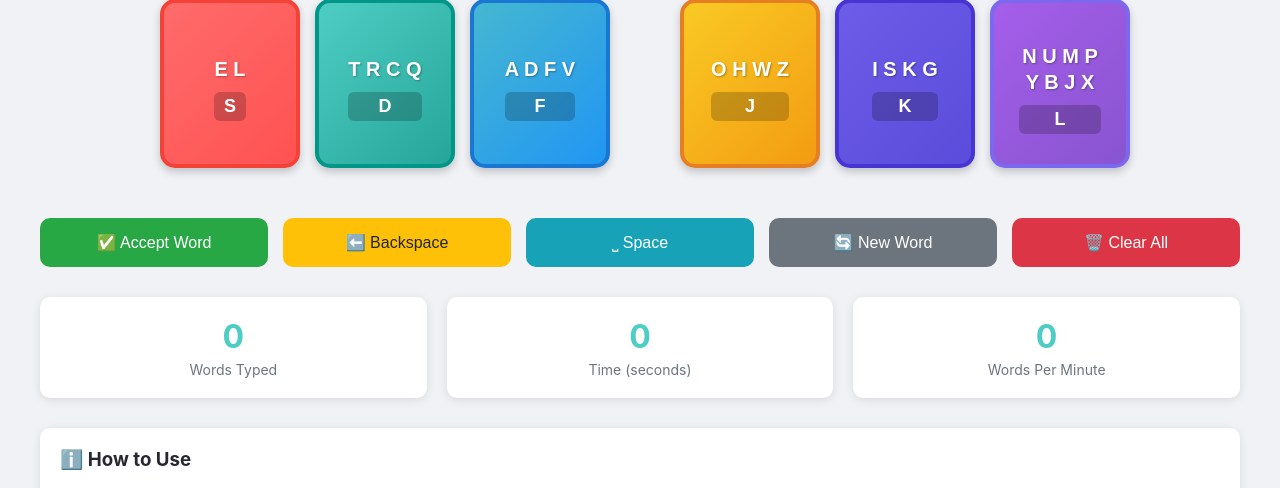
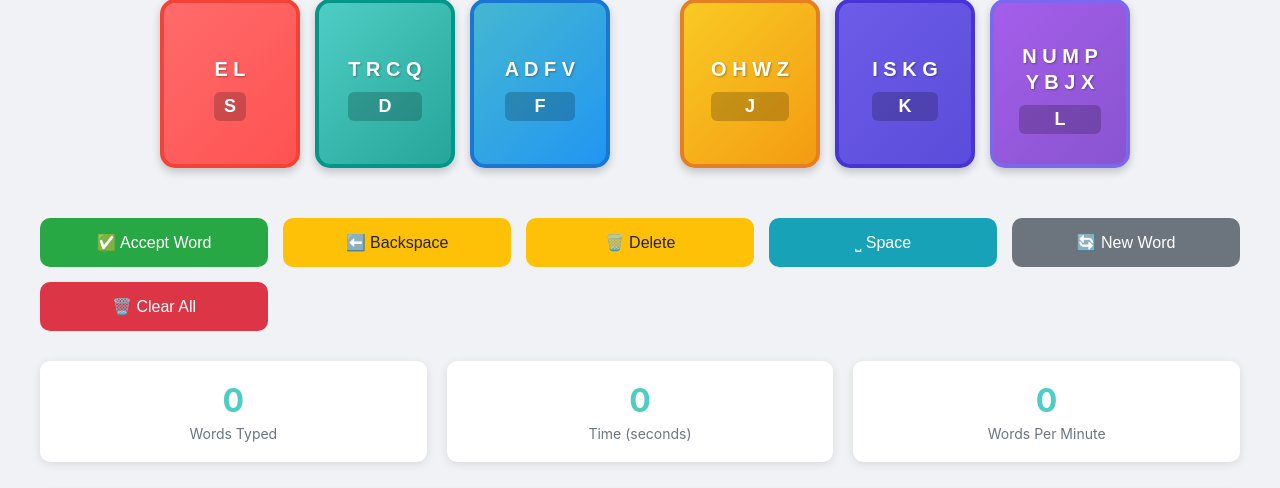
Before and after one commit to jacobsafar/AIKeyboard, a Flask app: page / in a window 1280 px wide. Shown: the part 397-885 px from the top of the page. Run offline with Flask 3, Linux system fonts and the light colour scheme; data that the repository does not hold is empty.

Commit message:
Enable users to remove text using the delete button on the keyboard
Implements delete key functionality on the keyboard using `backspace()` function with additional event handling for "delete" key variations.

Replit-Commit-Author: Agent
Replit-Commit-Session-Id: d6513bef-54e7-4789-ad4f-c44aae584878
Replit-Commit-Screenshot-Url: https://storage.googleapis.com/screenshot-production-us-central1/6be75296-ea90-4192-8eff-f369ab9c8a21/d6513bef-54e7-4789-ad4f-c44aae584878/0kScZSJ

```diff
--- a/templates/index.html
+++ b/templates/index.html
@@ -474,6 +474,7 @@
         <div class="controls">
             <button class="control-button accept" onclick="acceptWord()">✅ Accept Word</button>
             <button class="control-button backspace" onclick="backspace()">⬅️ Backspace</button>
+            <button class="control-button backspace" onclick="backspace()" title="Delete functionality">🗑️ Delete</button>
             <button class="control-button space" onclick="addSpace()">⎵ Space</button>
             <button class="control-button" onclick="newWord()">🔄 New Word</button>
             <button class="control-button clear" onclick="clearAll()">🗑️ Clear All</button>
@@ -836,6 +837,14 @@
                 return;
             }
 
+            // Additional detection for different Delete key variations
+            if (event.key.toLowerCase().includes('delete') || event.code.toLowerCase().includes('delete')) {
+                console.log('Delete key detected by string match:', event.key, event.code);
+                event.preventDefault();
+                backspace();
+                return;
+            }
+
             switch(event.key.toLowerCase()) {
                 case '1':
                 case 's':
```
